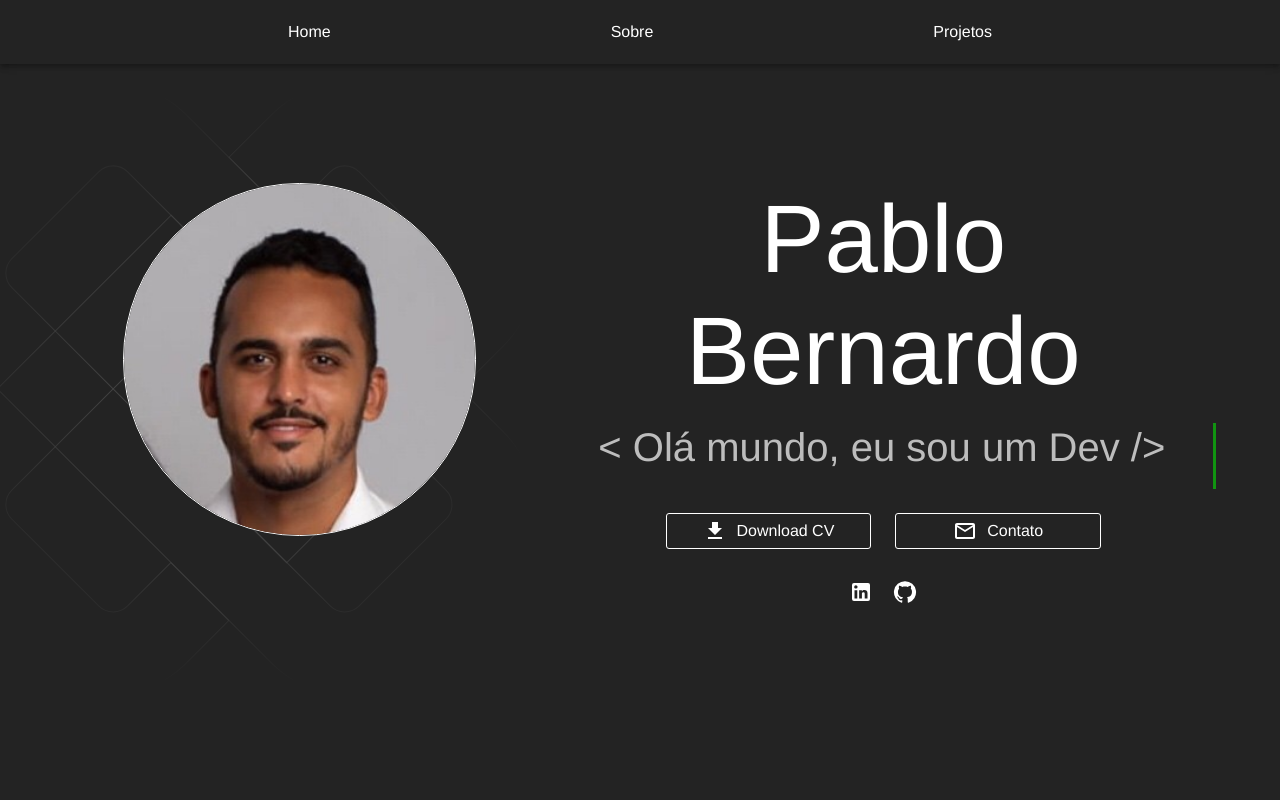
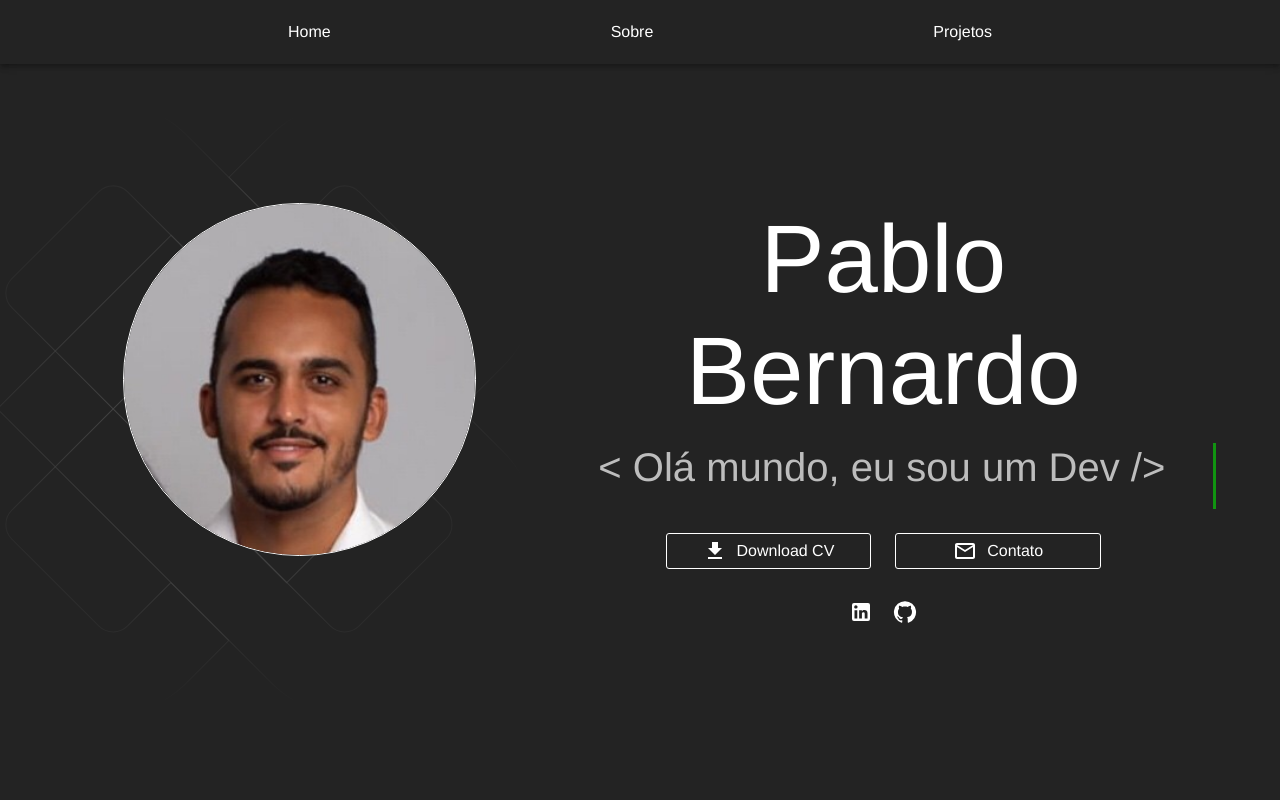
Before and after one commit to pablobeernardo/my-portfolio, a React (Vite) app: page / in a window 1280 px wide. Shown: the top 800 px of the page. Built offline with nearby package versions, Linux system fonts and the light colour scheme.

Commit message:
margintop do hero

```diff
--- a/src/pages/Home/sections/Hero/Hero.tsx
+++ b/src/pages/Home/sections/Hero/Hero.tsx
@@ -32,6 +32,7 @@ const Hero = () => {
         alignItems: "center",
         [theme.breakpoints.up("xs")]: {
             paddingTop: "100px",
+            marginTop: "20px",
         },
         [theme.breakpoints.up("md")]: {
             paddingTop: "0",
```
